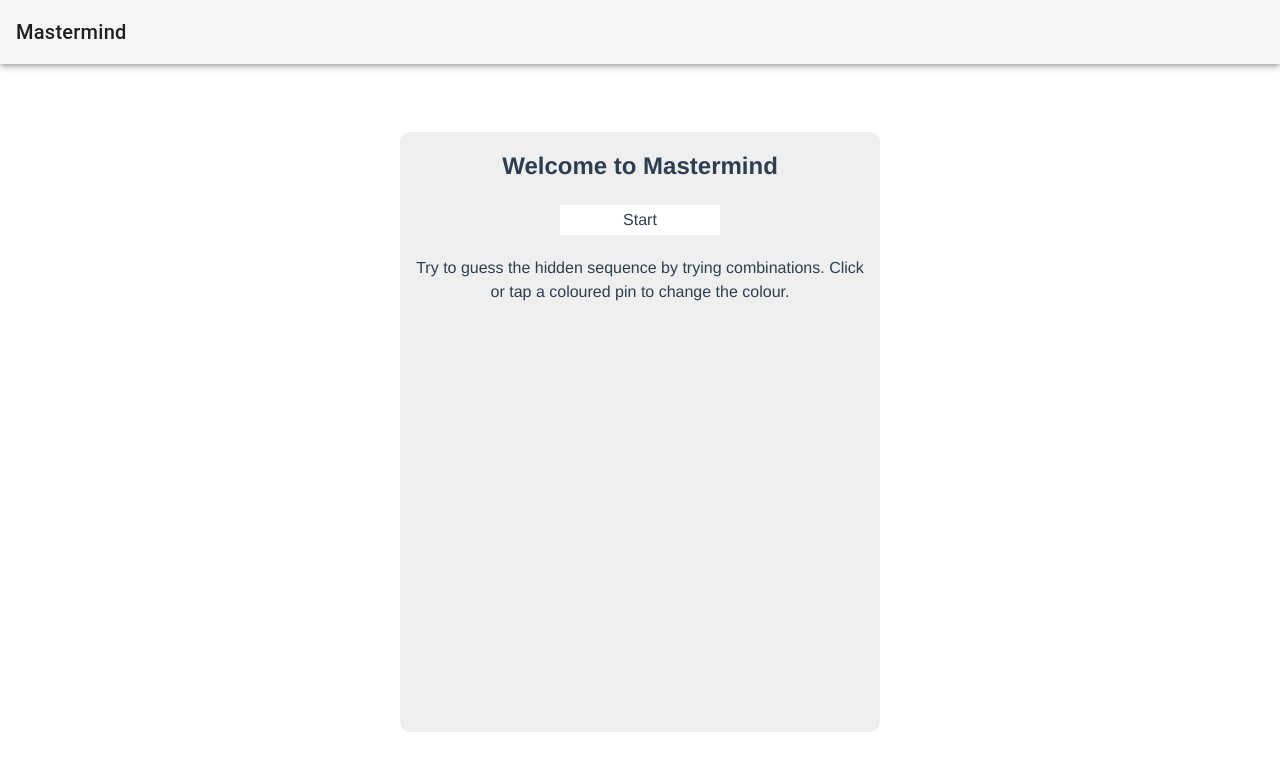
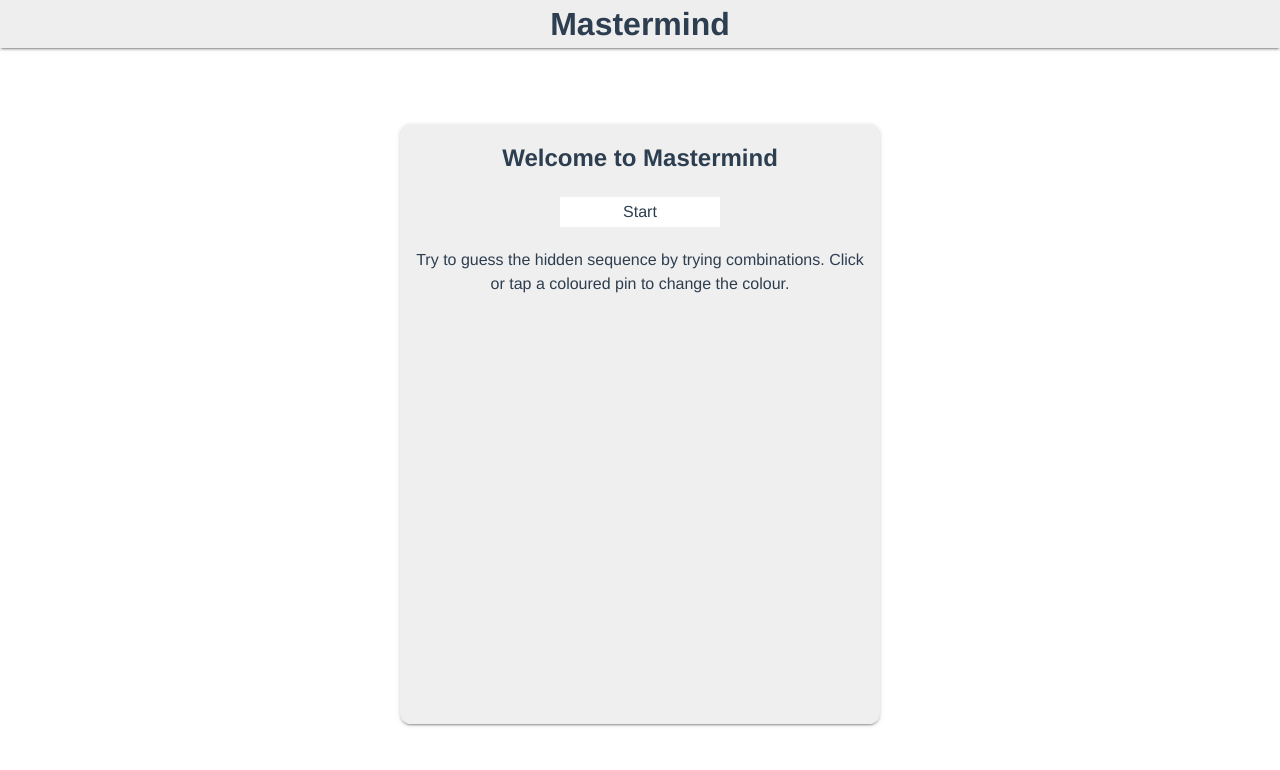
Before and after one commit to degubbels/mastermind, a Vue app: page /#/ in a window 1280 px wide. Shown: the top 770 px of the page. Built offline with nearby package versions, Linux system fonts and the light colour scheme.

Commit message:
Remove unnecessary nested divs, make layout vuetify independent

```diff
--- a/src/App.vue
+++ b/src/App.vue
@@ -1,34 +1,62 @@
 <template>
-    <div id="app">
-        <v-app>
+    <v-app id=app>
+        <header>
             <MTitleBar/>
-
-            <v-content>
-                <Home/>
-            </v-content>
-
-        </v-app>
-    </div>
+        </header>
+        <content>
+            <MGameBoard/>
+        </content>
+    </v-app>
 </template>
 <script lang="ts">
 import {Component, Vue} from 'vue-property-decorator';
 import MTitleBar from '@/components/MTitleBar.vue'
-import Home from '@/views/Home.vue';
+import MGameBoard from '@/components/MGameBoard.vue';
 
 @Component({
     components: {
         MTitleBar,
-        Home
+        MGameBoard
     }
 })
 export default class App extends Vue { }
 </script>
-<style lang="scss">
+<style>
 #app {
+    display: flex;
+    flex-direction: column;
+    align-items: center;
+    justify-content: space-between;
+    width: 100vw;
+    height: 100vh;
+
   font-family: Avenir, Helvetica, Arial, sans-serif;
   -webkit-font-smoothing: antialiased;
   -moz-osx-font-smoothing: grayscale;
   text-align: center;
   color: #2c3e50;
 }
+
+/* Overwrite Vuetify stupidness */
+.v-application--wrap {
+    width: 100% !important;
+    height: 100% !important;
+}
+
+header {
+    width: 100%;
+
+    display: flex;
+    flex-direction: column;
+}
+
+content {
+    width: 100%;
+    flex-grow: 1;
+
+    display: flex;
+    flex-direction: column;
+    justify-content: center;
+    align-items: center;
+}
 </style>
--- a/src/components/MGameBoard.vue
+++ b/src/components/MGameBoard.vue
@@ -1,6 +1,6 @@
 <template>
     <div
-        class="m-game-board v-card"
+        class="m-game-board"
     >
         <div
             v-if="state==states.WON"
@@ -79,14 +79,17 @@ export default class MGameBoard extends Vue {
 .m-game-board {
     width: 480px;
     min-height: 600px;
+
+    display: flex;
+    flex-direction: column;
+
+    background:#efefef;
+
+    padding: 4pt;
     border-radius: 8pt;
     border-width: 2px;
-    display: flex;
-    flex-direction: column;
-    padding: 4pt;
-    justify-self: center;
-    align-self: center;
-    background:#efefef;
+
+    box-shadow: var( --base-shadow);
 }
 
 @media only screen and (max-device-width : 640px) {
@@ -94,6 +97,8 @@ export default class MGameBoard extends Vue {
         width: 100vw;
         height: 100%;
         justify-self: start;
+
+        border-radius: 0;
     }
 }
 
--- a/src/components/MTitleBar.vue
+++ b/src/components/MTitleBar.vue
@@ -1,11 +1,7 @@
 <template>
-    <v-app-bar
-        app
-    >
-        <v-toolbar-title>
-            <span class="title">Mastermind</span>
-        </v-toolbar-title>
-    </v-app-bar>
+    <div class="title-bar">
+        <h1>Mastermind</h1>
+    </div>
 </template>
 <script lang="ts">
 
@@ -13,3 +9,25 @@ export default {
     name: 'MTitleBar'
 }
 </script>
+<style>
+:root {
+    --base-shadow:
+        0 3px 1px -2px rgba(0,0,0,.2),
+        0 2px 2px 0 rgba(0,0,0,.14),
+        0 1px 5px 0 rgba(0,0,0,.12);
+}
+
+.title-bar {
+    justify-self: start;
+
+    display: flex;
+    flex-direction: column;
+    justify-content: center;
+
+    width: 100%;
+    height: 3em;
+    background-color: #eee;
+    box-shadow: var( --base-shadow)
+
+}
+</style>
--- a/src/views/Home.vue
+++ b/src/views/Home.vue
@@ -1,7 +1,5 @@
 <template>
-    <div class="m-game-board-parent">
-        <MGameBoard/>
-    </div>
+    <MGameBoard/>
 </template>
 
 <script lang="ts">
@@ -16,8 +14,5 @@ export default Vue.extend({
 })
 </script>
 <style scoped>
-.m-game-board-parent {
-    height: 100%;
-    display: grid;
-}
+
 </style>
```
